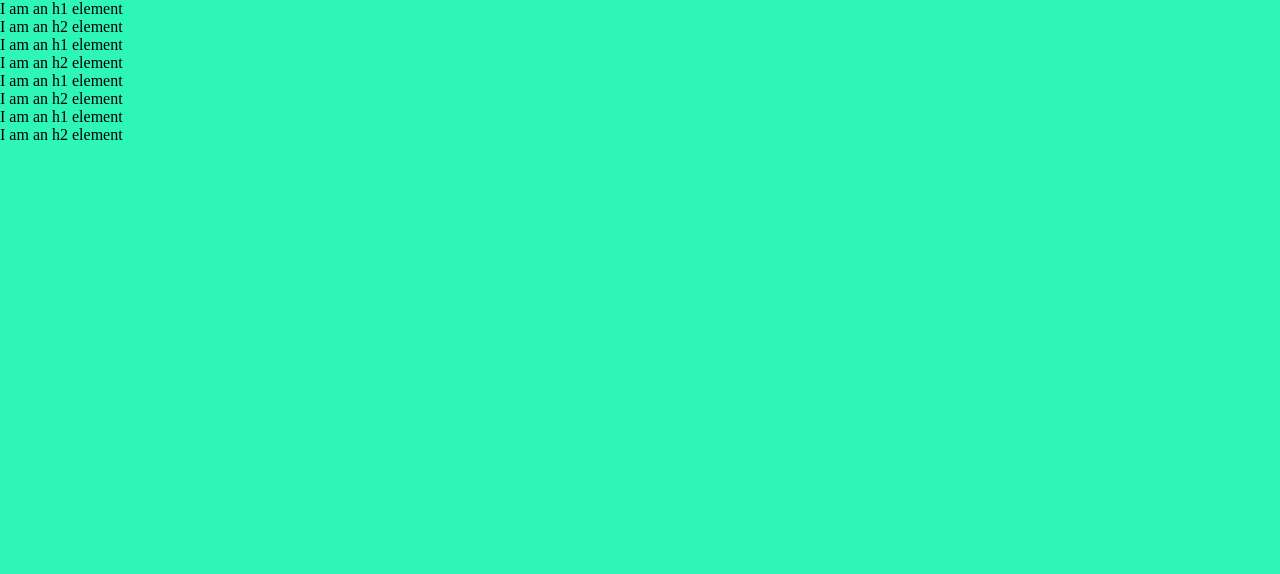
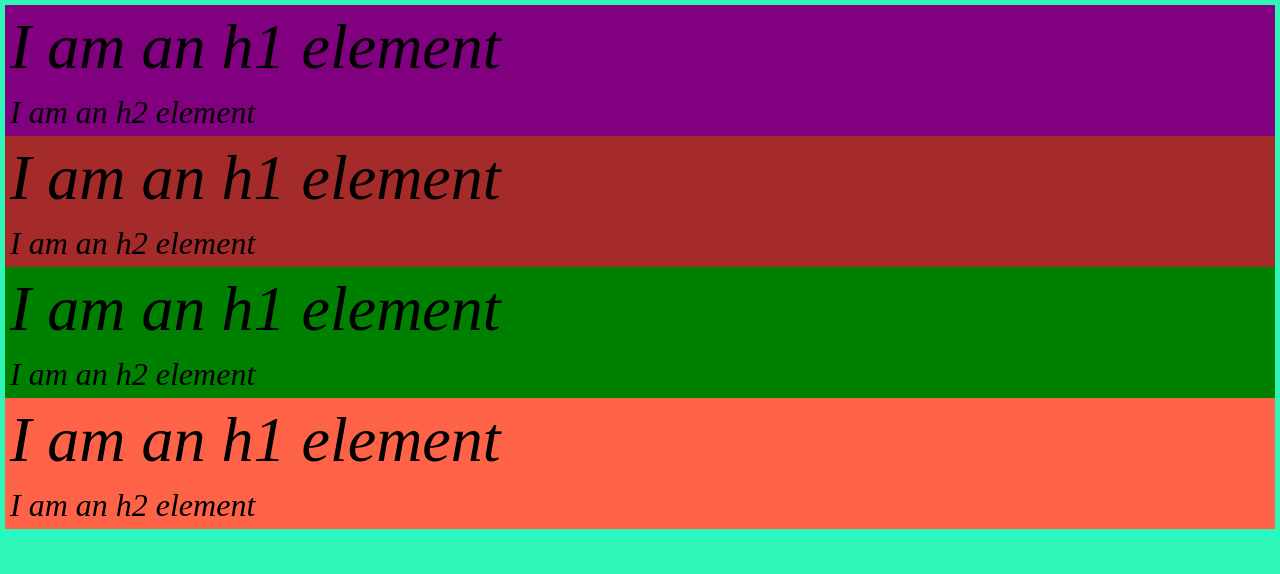
Before and after one commit to democrat5000/namaste-swiggy, a React app: page / in a window 1280 px wide. Built offline with nearby package versions, Linux system fonts and the light colour scheme.

Commit message:
nested functional components

```diff
--- a/App.js
+++ b/App.js
@@ -1,22 +1,50 @@
 import React from "react"
 import ReactDOM from "react-dom/client"
 
-const e = React.createElement
-const r = ReactDOM.createRoot(document.getElementById("root"))
+const Heading1 = ()=> {
+  return(<h1 className="heading1" style={{fontSize:"4rem", padding:"5px"}}>I am an h1 element</h1>)
+}
 
-const parent = e("div", {className:"parent"},[
-  e("div", {key:"1", className:"child1"},
-    [e("h1", {key:"5"}, "I am an h1 element"),
-      e("h2", {key:"6"}, "I am an h2 element")],
-      e("div", {key:"2", className:"child2"},
-    [e("h1", {key:"7"}, "I am an h1 element"),
-      e("h2", {key:"8"}, "I am an h2 element")]
-  ))],
-e("div", {key:"3", className:"child3"},
-    [e("h1", {key:"9"}, "I am an h1 element"),
-      e("h2", {key:"10"}, "I am an h2 element")],
-      e("div", {key:"4", className:"child4"},
-    [e("h1", {key:"11"}, "I am an h1 element"),
-      e("h2", {key:"12"}, "I am an h2 element")])))
+const Heading2 = ()=> {
+  return(<h2 className="heading2"  style={{fontSize:"2rem", padding:"5px"}}>I am an h2 element</h2>)
+}
 
-  r.render(parent)
+const Child1 = ()=> {
+  return(<div className="child1" style={{backgroundColor:"purple" , fontStyle:"italic"}}>
+    <Heading1/>
+    <Heading2/>
+  </div>)
+}
+
+const Child2 = ()=> {
+  return(<div className="child2" style={{backgroundColor:"brown" , fontStyle:"italic"}}>
+    <Heading1/>
+    <Heading2/>
+  </div>)
+}
+
+const Child3 = ()=> {
+  return(<div className="child3" style={{backgroundColor:"green" , fontStyle:"italic"}}>
+    <Heading1/>
+    <Heading2/>
+  </div>)
+}
+
+const Child4 = ()=> {
+  return(<div className="child4" style={{backgroundColor:"tomato" , fontStyle:"italic"}}>
+    <Heading1/>
+    <Heading2/>
+  </div>)
+}
+
+const Parent = ()=> {
+  return(<div className="parent">
+    <Child1/>
+    <Child2/>
+    <Child3/>
+    <Child4/>
+  </div>)
+}
+
+const root = ReactDOM.createRoot(document.getElementById("root"))
+root.render(<Parent/>)
--- a/style.css
+++ b/style.css
@@ -2,4 +2,13 @@
 
 body{
 background-color: rgb(46, 246, 183);
+margin: 5px;
 }
+
+* {
+  outline: 1px solid aqua;
+}
+
+html, body {
+  overflow-x: hidden;
+}
```
Also changed, not shown: 1 other file.
